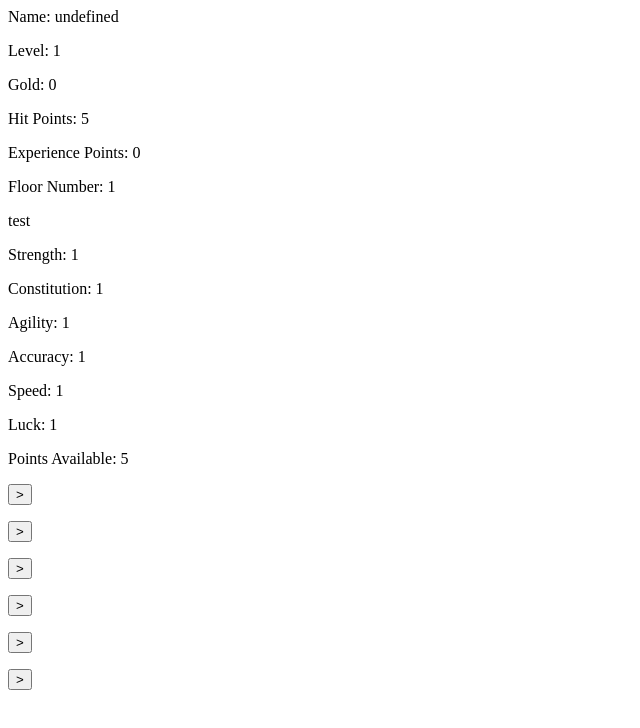
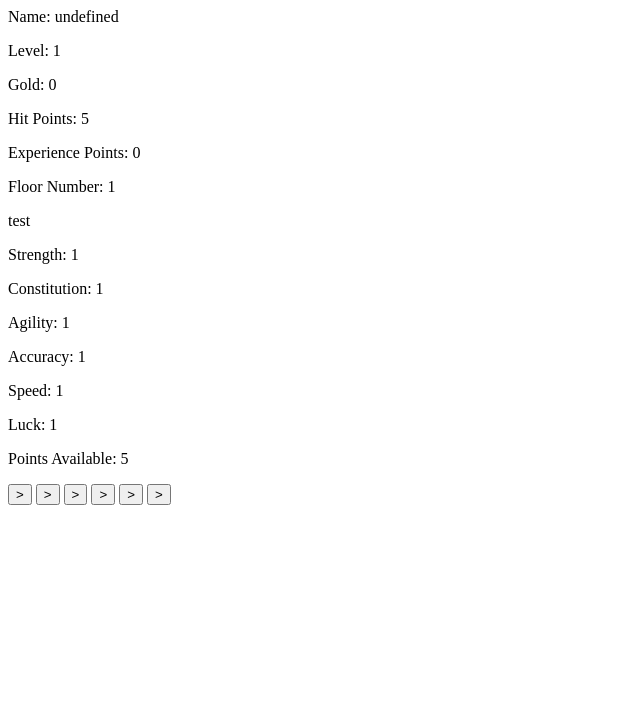
Before and after one commit to golightlydev/golightlydev.github.io, a plain HTML site: page main.html in a window 1280 px wide. Shown: the whole page, without its empty margins (0-640 px from the left). Drawn offline with Linux system fonts and the light colour scheme.

Commit message:
fasfdasdf

```diff
--- a/main.html
+++ b/main.html
@@ -25,50 +25,38 @@
 </div>
 <div id="statIncrease">
 	<p id="pointsAvailable">Points Available: 5</p>
-	<form onSubmit="increment(this);" >
-		<input type="submit" name="strButton" value="&gt" onClick="increment(this);">
-	</form>
-	<form onSubmit="increment(this);" >
-		<input type="submit" name="conButton" value="&gt" onClick="increment(this);">
-	</form>
-	<form onSubmit="increment(this);" >
-		<input type="submit" name="agiButton" value="&gt" onClick="increment(this);">
-	</form>
-	<form onSubmit="increment(this);" >
-		<input type="submit" name="accButton" value="&gt" onClick="increment(this);">
-	</form>
-	<form onSubmit="increment(this);" >
-		<input type="submit" name="spdButton" value="&gt" onClick="increment(this);">
-	</form>
-	<form onSubmit="increment(this);" >
-		<input type="submit" name="lckButton" value="&gt" onClick="increment(this);">
-	</form>
+	<button type="button" value="str" onclick=increment(this)>&gt</button>
+	<button type="button" value="con" onclick=increment(this)>&gt</button>
+	<button type="button" value="agi" onclick=increment(this)>&gt</button>
+	<button type="button" value="acc" onclick=increment(this)>&gt</button>
+	<button type="button" value="spd" onclick=increment(this)>&gt</button>
+	<button type="button" value="lck" onclick=increment(this)>&gt</button>
 </div>
 <script>
 function increment(element) {
 	if(pointsAvailable > 0) {
-		if(element.name == "strButton") {
+		if(element.value == "strButton") {
 			str += 1;
 			document.getElementById("strength").innerHTML = "Strength: " + str;
 		}
-		if(element.name = "conButton") {
+		if(element.value = "conButton") {
 			con += 1;
 			maxHp = con * 5;
 			document.getElementById("constitution").innerHTML = "Constitution: " + con;
 		}
-		if(element.name = "agiButton") {
+		if(element.value = "agiButton") {
 			agi += 1;
 			document.getElementById("agility").innerHTML = "Agility: " + agi;
 		}
-		if(element.name = "accButton") {
+		if(element.value = "accButton") {
 			acc += 1;
 			document.getElementById("accuracy").innerHTML = "Accuracy: " + acc;
 		}
-		if(element.name = "spdButton") {
+		if(element.value = "spdButton") {
 			spd += 1;
 			document.getElementById("speed").innerHTML = "Speed: " + spd;
 		}
-		if(element.name = "lckButton") {
+		if(element.value = "lckButton") {
 			lck += 1;
 			document.getElementById("luck").innerHTML = "Luck: " + lck;
 		}
```
